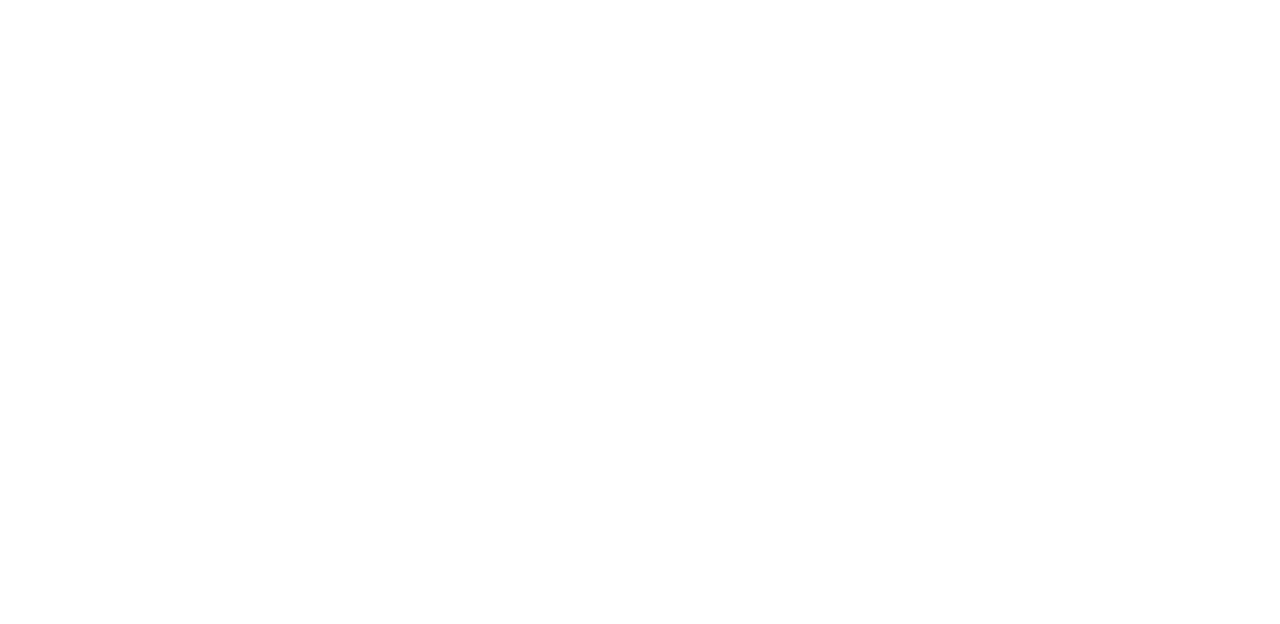
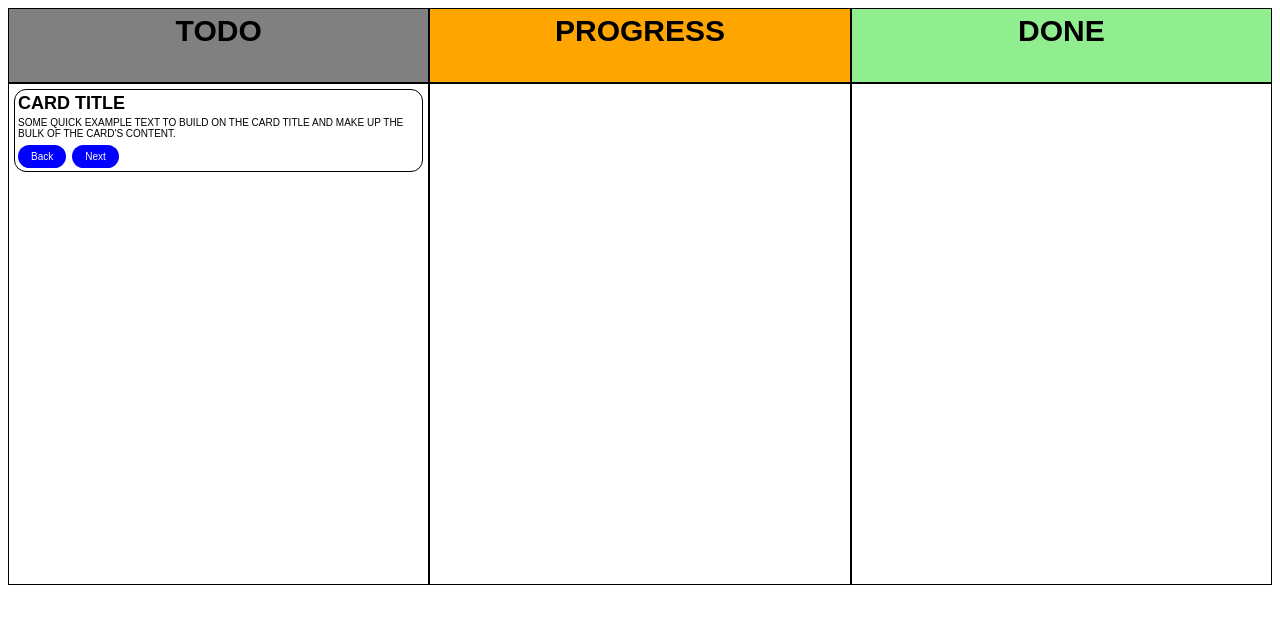
Before and after one commit to fabianmueller7/M133_KanbanBoard, a plain HTML site: page frontend/index.html in a window 1280 px wide. Drawn offline with Linux system fonts and the light colour scheme.

Commit message:
html and css designed

```diff
--- a/frontend/index.html
+++ b/frontend/index.html
@@ -9,10 +9,28 @@
 </head>
 <body>
     <div class="container">
-        <div class="todo">
+        <div id="todotitle">
+            <h2>ToDo</h1>
+        </div>
+        <div id="todo">
+            <div class="card">
+                <div class="card-body">
+                  <h5 class="card-title">Card title</h5>
+                  <p class="card-text">Some quick example text to build on the card title and make up the bulk of the card's content.</p>
+                  <button>Back</button><button>Next</button>
+                </div>
+              </div>
+        </div>
+        <div id="progresstitle">
+            <h2>Progress</h2>
+        </div>
+        <div id="progress">
 
         </div>
-        <div class="inprogress">
+        <div id="donetitle">
+            <h2>Done</h2>
+        </div>
+        <div id="done">
 
         </div>
 
--- a/frontend/kanban.css
+++ b/frontend/kanban.css
@@ -1,8 +1,96 @@
 .container {
-  width: 100%;
-  height: 100%;
-  grid-template-columns: 33% 33% 33%;
-  grid-template-rows: 20% 80%;
-  display: flex;
-  flex-direction: column;
+  grid-template-columns: 1fr 1fr 1fr;
+  grid-template-rows: 75px 1fr 1fr 1fr;
+  display: grid;
 }
+
+#todotitle {
+  grid-column: 1;
+  grid-row: 1;
+  background-color: grey;
+  text-align:center;
+  border: 1px solid;
+}
+
+#todo {
+  grid-column: 1;
+  grid-row: 2 / 4;
+  border: 1px solid;
+  min-height: 500px;
+}
+
+#progresstitle {
+  grid-column: 2;
+  grid-row: 1;
+  background-color: orange;
+  text-align:center;
+  border-bottom: black;
+  border: 1px solid;
+}
+
+#progress {
+  grid-column: 2;
+  grid-row: 2 / 4;
+  border: 1px solid;
+  min-height: 500px;
+}
+
+#donetitle {
+  grid-column: 3;
+  grid-row: 1;
+  background-color: lightgreen;
+  text-align:center;
+  display:table;
+  border: 1px solid;
+}
+
+#done {
+  grid-column: 3;
+  grid-row: 2 / 4;
+  border: 1px solid;
+  min-height: 500px;
+}
+
+h2 {
+  font-family: 'Raleway',sans-serif;
+  font-size: 30px;
+  font-weight: 600;
+  margin: 5px 5px 5px;
+  text-transform: uppercase;
+  vertical-align:middle;
+}
+
+.card-title {
+  font-family: 'Raleway',sans-serif;
+  font-size: 18px;
+  font-weight: 600;
+  margin: 3px;
+  text-transform: uppercase;
+}
+
+.card-text {
+    font-family:Arial, Helvetica, sans-serif;
+    font-size: 10px;
+    font-weight: 300;
+    margin: 3px;
+    text-transform: uppercase;
+}
+
+.card-body {
+  margin: 5px;
+  border: 1px solid;
+  border-radius: 12px;
+}
+
+button {
+  background-color: blue;
+  border: none;
+  color: white;
+  padding: 6px 13px;
+  text-align: center;
+  text-decoration: none;
+  display: inline-block;
+  font-size: 10px;
+  border-radius: 12px;
+  margin: 3px;
+}
```
